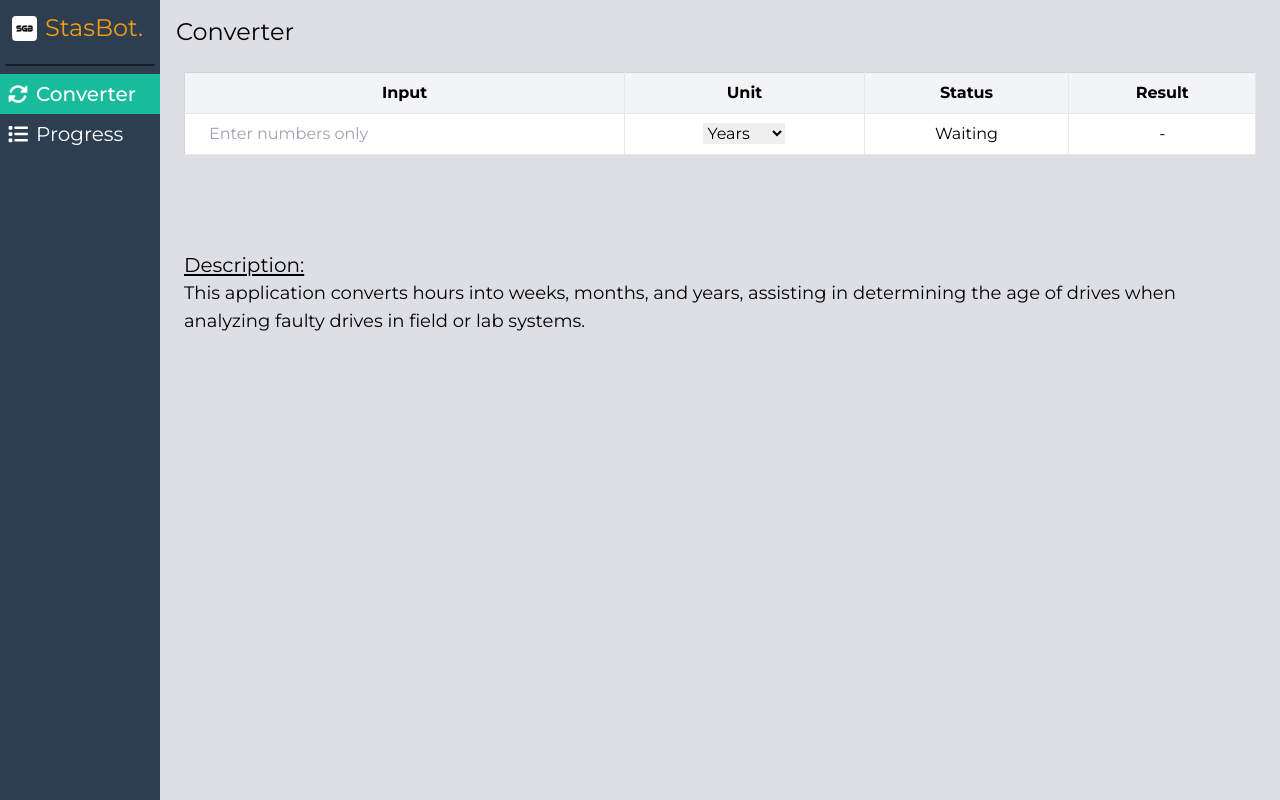
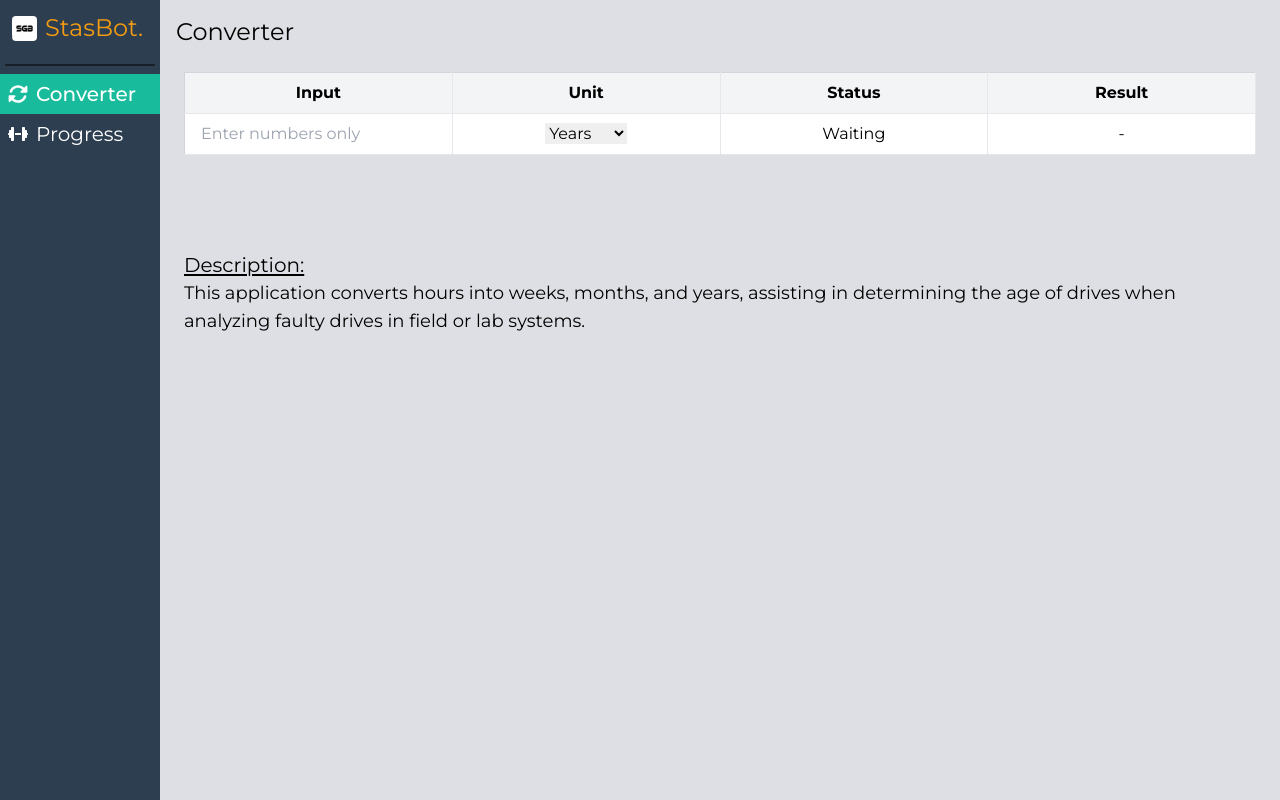
Before and after one commit to StasGavrilov/SGUtils, a Next.js app: page /converter in a window 1280 px wide. Built offline with nearby package versions, Linux system fonts and the light colour scheme.

Commit message:
improved app

```diff
--- /dev/null
+++ b/src/app/converter/Counting.tsx
@@ -0,0 +1,21 @@
+import { faSpinner } from '@fortawesome/free-solid-svg-icons'
+import { FontAwesomeIcon } from '@fortawesome/react-fontawesome'
+
+interface ICounting {
+    value: number | ""
+}
+
+export default function Counting({value}: ICounting) {
+  return (
+    <div>
+      <span>{value ? (
+        <div>
+            <FontAwesomeIcon icon={faSpinner} className="mr-1 animate-spin" />
+            <span>Counting..</span>
+        </div>
+      ) : 'Waiting'
+      }
+      </span>
+    </div>
+  )
+}
--- a/src/app/converter/page.tsx
+++ b/src/app/converter/page.tsx
@@ -1,11 +1,13 @@
 'use client'
 
 import React, { useState } from 'react'
+
 import Box from "@/components/Box/Box"
 import Table from "@/components/Table/Table"
 import NumberInput from "./NumberInput"
 import UnitSelection from "./UnitSelection"
 import Result from "./Result"
+import Counting from './Counting'
 
 export default function Converter() {
   const [value, setValue] = useState<number | ''>('')
@@ -13,12 +15,10 @@ export default function Converter() {
 
   const headers = ['Input', 'Unit', 'Status', 'Result']
   const data = [
-    [
-      <NumberInput value={value} onValueChange={setValue} />,
-      <UnitSelection selectedUnit={selectedUnit} onUnitChange={setSelectedUnit} />,
-      <span>{value ? 'Counting..' : 'Waiting'}</span>,
-      <Result value={value} unit={selectedUnit} />,
-    ],
+    <NumberInput value={value} onValueChange={setValue} />,
+    <UnitSelection selectedUnit={selectedUnit} onUnitChange={setSelectedUnit} />,
+    <Counting value={value} />,
+    <Result value={value} unit={selectedUnit} />,
   ]
 
   return (
@@ -27,7 +27,6 @@ export default function Converter() {
 
       <div className='py-24'>
         <h1 className='text-xl underline underline-offset-2'>Description:</h1>
-
         <p className='text-lg'>This application converts hours into weeks, months, and years, assisting in determining the age of drives when analyzing faulty drives in field or lab systems.</p>
       </div>
     </Box>
--- /dev/null
+++ b/src/app/progress/headers.ts
@@ -0,0 +1 @@
+export const headers = ['Input', 'Unit', 'Status', 'Result']
--- a/src/app/progress/page.tsx
+++ b/src/app/progress/page.tsx
@@ -2,15 +2,18 @@
 
 import React, { useEffect, useState } from 'react'
 import { supabase } from '@/../supabaseClient'
+
 import Box from '@/components/Box/Box'
-
+import Loading from '@/components/Loading/Loading'
+import Table from '@/components/Table/Table'
+import {headers} from './headers'
 interface ProgressData {
   id: number
   title: string
 }
 
 export default function Progress() {
-  const [fetchError, setFetchError] = useState<string | null>(null)
+  const [fetchError, setFetchError] = useState<string | null>(null) //NOT ADDED YET.
   const [progress, setProgress] = useState<ProgressData[] | null>(null)
   const [isLoading, setIsLoading] = useState<boolean>(true)
 
@@ -36,13 +39,12 @@ export default function Progress() {
     fetchData()
   }, [])
 
+  const data = [1,2,3,4] //PLACEHOLDERS
+
   return (
-    <Box title='DATABASE'>
-      {isLoading && <p>Loading...</p>}
-      {fetchError && <p>{fetchError}</p>}
-      {progress && progress.map(prog => (
-        <div key={prog.id}>{prog.title}</div>
-      ))}
+    <Box title='Progress'>
+      <button>Add</button>
+      {isLoading ? <Loading /> : <Table headers={headers} data={data} />}
     </Box>
   )
 }
--- a/src/components/Head/NavBar.tsx
+++ b/src/components/Head/NavBar.tsx
@@ -34,7 +34,7 @@ export default function NavBar() {
               onClick={() => setActiveTab(nav.label)}
               className="flex items-center"
             >
-              <FontAwesomeIcon icon={nav.icon} className="mr-2" />
+              <FontAwesomeIcon icon={nav.icon} className="mr-2 w-5 h-5" />
               {nav.label}
             </Link>
           </li>
--- a/src/components/Head/navigation.ts
+++ b/src/components/Head/navigation.ts
@@ -1,6 +1,6 @@
-import { faSyncAlt, faList } from '@fortawesome/free-solid-svg-icons'
+import { faSyncAlt, faDumbbell } from '@fortawesome/free-solid-svg-icons'
 
 export const navigation = [
   { label: 'Converter', target: '/converter', icon: faSyncAlt },
-  { label: 'Progress', target: '/progress', icon: faList },
+  { label: 'Progress', target: '/progress', icon: faDumbbell },
 ]
--- /dev/null
+++ b/src/components/Loading/Loading.tsx
@@ -0,0 +1,11 @@
+import { faSpinner } from '@fortawesome/free-solid-svg-icons'
+import { FontAwesomeIcon } from '@fortawesome/react-fontawesome'
+
+export default function Loading() {
+  return (
+    <div className='flex justify-center items-center h-screen text-xl'>
+      <FontAwesomeIcon icon={faSpinner} className="mr-2 animate-spin" />
+      <p>Loading...</p>
+    </div>
+  )
+}
--- /dev/null
+++ b/src/components/StyledIcons/StyledIcon.tsx
@@ -0,0 +1,15 @@
+import { FontAwesomeIcon } from '@fortawesome/react-fontawesome'
+import { IconDefinition } from '@fortawesome/fontawesome-svg-core'
+
+interface IStyledIcons {
+  icon: IconDefinition
+  className: string
+}
+
+export default function StyledIcons({ icon, className}: IStyledIcons) {
+  return (
+    <div>
+      <FontAwesomeIcon icon={icon} className={className} />
+    </div>
+  )
+}
--- a/src/components/Table/Table.tsx
+++ b/src/components/Table/Table.tsx
@@ -1,9 +1,11 @@
 interface ITable {
   headers: string[]
-  data: JSX.Element[][]
+  data: JSX.Element[] | number[]
 }
 
 export default function Table({ headers, data }: ITable) {
+  const dataArray = Array.isArray(data) ? data : [data]
+
   return (
     <div className="overflow-x-auto">
       <table className="min-w-full bg-white border border-gray-300 table-fixed">
@@ -12,7 +14,7 @@ export default function Table({ headers, data }: ITable) {
             {headers.map((header, index) => (
               <th
                 key={index}
-                className="py-2 px-4 border-b border-r text-center w-1/5 xs:w-auto xs:px-6"
+                className="py-2 px-4 border-b border-r text-center w-1/5"
               >
                 {header}
               </th>
@@ -21,18 +23,16 @@ export default function Table({ headers, data }: ITable) {
         </thead>
 
         <tbody>
-          {data.map((row, rowIndex) => (
-            <tr key={rowIndex}>
-              {row.map((cell, cellIndex) => (
+          <tr>
+            {dataArray.map((cell, cellIndex) => (
               <td
                 key={cellIndex}
-                  className="py-2 px-4 border-b border-r text-center w-1/5 xs:w-auto xs:px-6"
+                className="py-2 px-4 border-b border-r text-center w-1/5"
               >
                 {cell}
               </td>
             ))}
           </tr>
-          ))}
         </tbody>
       </table>
     </div>
```
Also changed, not shown: README/task.md (+3 -2 lines). Lines whose indentation alone changed are shown as unchanged.
